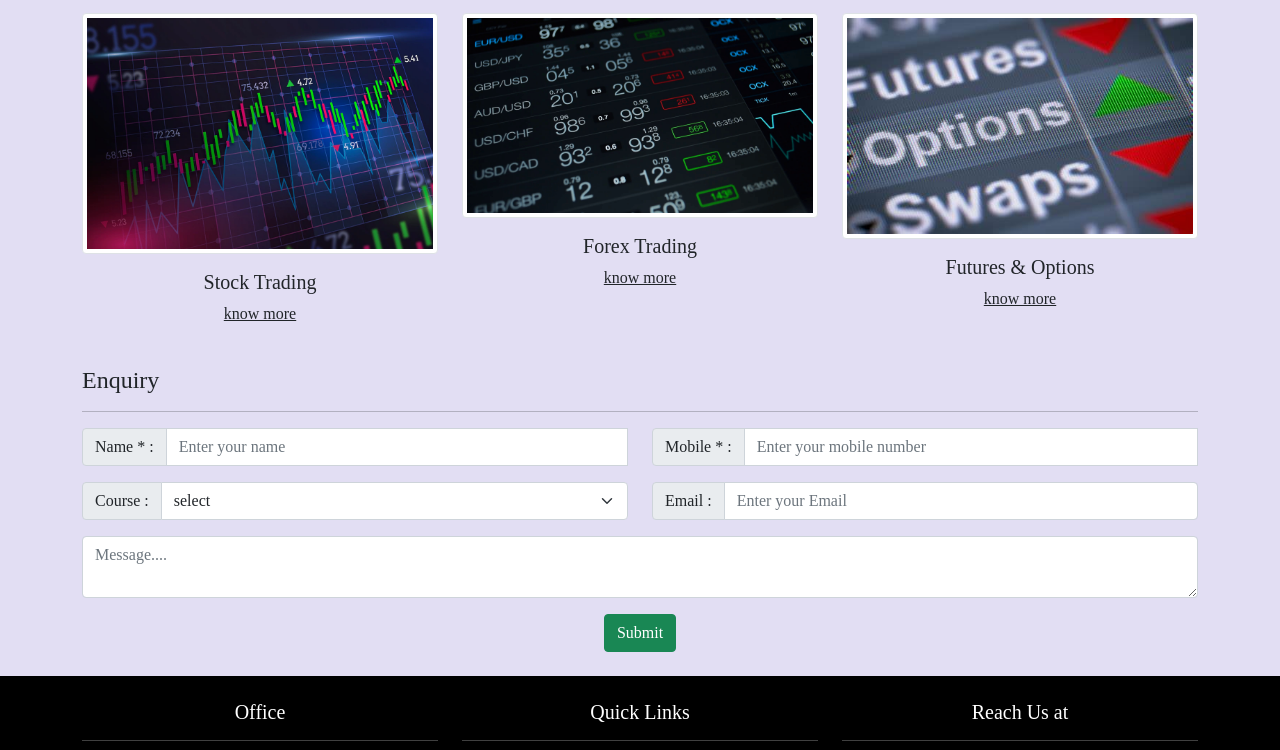
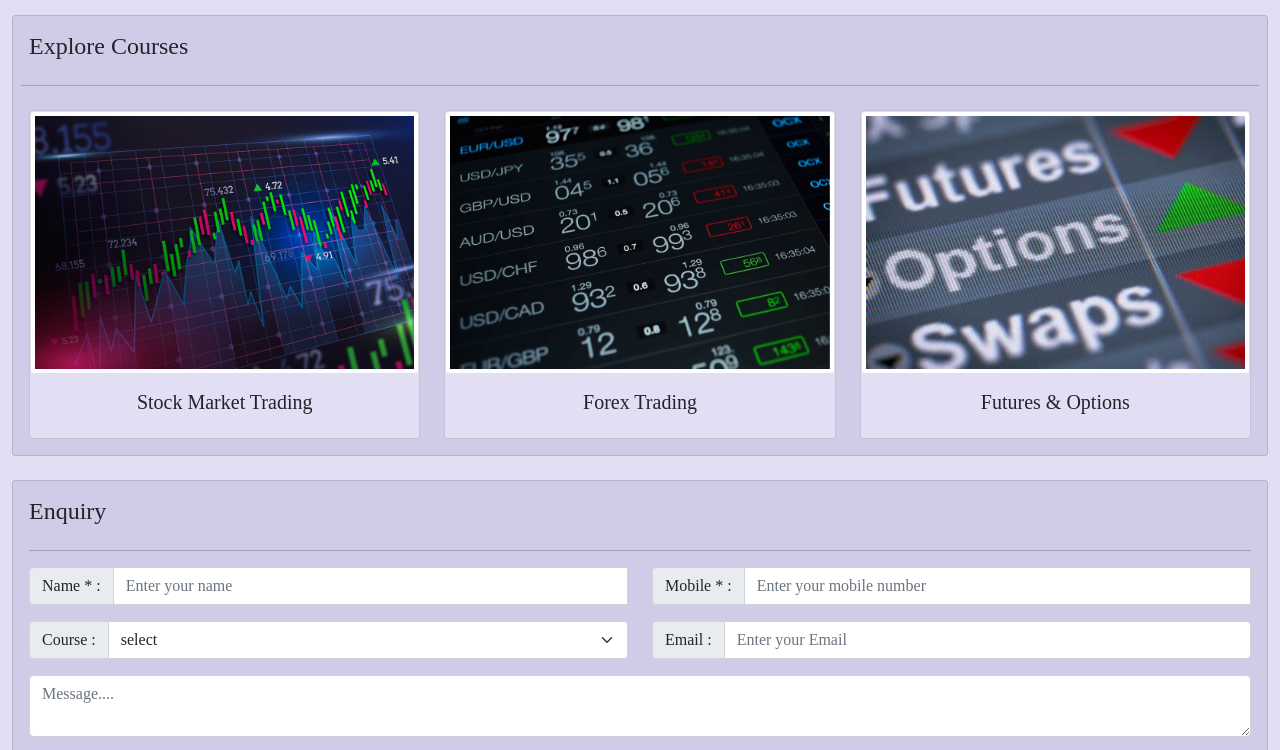
Before and after one commit to VaibhavFarakate/Treue-Technology.github.io, a plain HTML site: page Landing Page/index.html in a window 1280 px wide. Shown: the part 730-1480 px from the top of the page. Drawn offline with Linux system fonts and the light colour scheme; a web font is replaced by a local one.

Commit message:
courses Hover, color combination

```diff
--- a/Landing Page/css/style.css
+++ b/Landing Page/css/style.css
@@ -1,5 +1,3 @@
-/* @import url("https://fonts.googleapis.com/css?family=Open+Sans+Condensed:700");
-@import url("https://fonts.googleapis.com/css2?family=Bungee+Spice&family=Nunito+Sans&display=swap"); */
 @import url("https://fonts.googleapis.com/css2?family=Bungee+Spice&family=Dai+Banna+SIL&family=Nunito+Sans&display=swap");
 * {
   margin: 0;
@@ -7,12 +5,6 @@
 }
 :root {
   --bodyColor: #e2def3;
-  --headFootColor: #3c2b7f;
-  --cardBg: #5d3ce2c9;
-  --ribbonBg: #ffffff;
-  --ribbonText: #3c2b7f;
-  --menuHover: #f06292;
-  --btncolor: #435a6b;
 }
 
 body {
@@ -37,10 +29,43 @@ a {
 .mainContent {
   margin-top: 423px;
 }
-footer {
-  background-color: #3c2b7f;
-  color: #435a6b;
+.courses {
+  margin-top: 80px;
+}
+.cardDiv {
+  background-color: #d0cbe7;
+}
+.courseThumbnail .image {
+  opacity: 1;
+  display: block;
+  transition: 0.5s ease;
+  backface-visibility: hidden;
+}
+
+.middle {
+  transition: 0.5s ease;
+  opacity: 0;
+  position: absolute;
+  top: 50%;
+  left: 50%;
+  transform: translate(-50%, -50%);
+  -ms-transform: translate(-50%, -50%);
+  text-align: center;
+}
+
+.courseThumbnail:hover .image {
+  opacity: 0.5;
+}
+
+.courseThumbnail:hover .middle {
+  opacity: 1;
+}
+.courseThumbnail {
+  background-color: var(--bodyColor);
 }
 footer ul {
   list-style: none;
 }
+footer h5 {
+  padding-left: 2rem;
+}
--- a/Landing Page/index.html
+++ b/Landing Page/index.html
@@ -6,14 +6,14 @@
     <meta name="viewport" content="width=device-width, initial-scale=1.0">
     <title>Document</title>
     <link rel="stylesheet" href="css/bootstrap.min.css">
-    <link rel="stylesheet" href="css/all.css">
-    <link rel="stylesheet" href="css/fontawesome.min.css">
     <link rel="stylesheet" href="css/style.css">
+    <script src="https://kit.fontawesome.com/a8bd11c7f2.js" crossorigin="anonymous"></script>
 </head>
 
 <body>
-    <img src="images/neon-megapolis-background-with-buildings-skyscrapers_1441-2489.webp" alt=""
-        class="img-fluid position-absolute">
+    <div class="position-absolute"><img src="images/neon-megapolis-background-with-buildings-skyscrapers_1441-2489.webp"
+            alt="" class="img-fluid">
+    </div>
     <div class="position-relative">
         <div class="navbar  d-flex justify-content-between mx-2">
             <div class="logo">
@@ -51,37 +51,50 @@
         </div>
 
     </div>
-    <div class="container">
-        <div>
-            <h4>Explore Courses</h4>
+    <div class="container-fluid courses">
+        <div class="card p-2 cardDiv">
+            <h4 class="pt-2 ps-2">Explore Courses</h4>
             <hr>
-            <div class="row ">
-                <div class="col-4">
-                    <img class="img-fluid img-thumbnail" src="images/gradient-stock-market-concept_23-2149166910.webp"
-                        alt="corse1">
+            <div class="row p-2">
+                <div class="col">
+                    <div class="card courseThumbnail">
+                        <img class="img-fluid img-thumbnail image"
+                            src="images/gradient-stock-market-concept_23-2149166910.webp" alt="corse1">
+                        <div class="middle">
+                            <button class="btn btn-warning">Know More</button>
+                        </div>
                         <div class="text-center my-3">
-                        <h5>Stock Trading</h5>
-                        <a href="#" class="text-decoration-underline">know more</a>
+                            <h5>Stock Market Trading</h5>
                         </div>
                     </div>
-                <div class="col-4">
-                    <img class="img-fluid img-thumbnail" src="images/forex.png" alt="corse2">
+                </div>
+                <div class="col">
+                    <div class="card courseThumbnail">
+                        <img class="img-fluid img-thumbnail image" src="images/forex1.png" alt="corse2">
+                        <div class="middle">
+                            <button class="btn btn-warning">Know More</button>
+                        </div>
                         <div class="text-center my-3">
                             <h5>Forex Trading</h5>
-                        <a href="#" class="text-decoration-underline">know more</a>
                         </div>
                     </div>
-                <div class="col-4">
-                    <img class="img-fluid img-thumbnail" src="images/futures.jpg" alt="corse3">
+                </div>
+                <div class="col">
+                    <div class="card courseThumbnail">
+                        <img class="img-fluid img-thumbnail image" src="images/futures1.jpg" alt="corse3">
+                        <div class="middle">
+                            <button class="btn btn-warning">Know More</button>
+                        </div>
                         <div class="text-center my-3">
                             <h5>Futures & Options </h5>
-                        <a href="#" class="text-decoration-underline">know more</a>
                         </div>
                     </div>
                 </div>
             </div>
         </div>
-    <div class="container my-4">
+    </div>
+    <div class="container-fluid mt-4">
+        <div class="card cardDiv p-3">
             <h4>Enquiry</h4>
             <hr>
             <form class="needs-validation" novalidate>
@@ -133,11 +146,13 @@
                     </div>
                 </div>
             </form>
+        </div>
+
 
     </div>
     <footer class="bg-black text-white">
         <div class="container ">
-            <div class="row text-center pt-4">
+            <div class="row  pt-4">
                 <div class="col-4">
                     <h5>Office</h5>
                     <hr>
@@ -162,10 +177,14 @@
                     <h5>Reach Us at</h5>
                     <hr>
                     <ul>
-                        <li><a href="#"><i class="fa-brands fa-youtube" style="color: #702a2a;"></i>YouTube</a></li>
-                        <li><a href="#"> <i class="fa-brands fa-square-instagram"></i>Instagram</a></li>
-                        <li><a href="#"><i class="fa-brands fa-square-twitter"></i>Twitter</a></li>
-                        <li><a href="#"><i class="fa-brands fa-facebook"></i>Facebook</a></li>
+                        <li><a href="#"><i class="fa-brands fa-youtube me-1" style="color: #ffffff;"></i>YouTube</a>
+                        </li>
+                        <li><a href="#"><i class="fa-brands fa-instagram me-1" style="color: #ffffff;"></i>Instagram</a>
+                        </li>
+                        <li><a href="#"><i class="fa-brands fa-twitter me-1" style="color: #ffffff;"></i>Twitter</a>
+                        </li>
+                        <li><a href="#"><i class="fa-brands fa-facebook me-1" style="color: #ffffff;"></i>Facebook</a>
+                        </li>
                     </ul>
                 </div>
             </div>
```
Also changed, not shown: Landing Page/images/forex1.png (added), Landing Page/images/futures1.jpg (added). Lines whose indentation alone changed are shown as unchanged.
